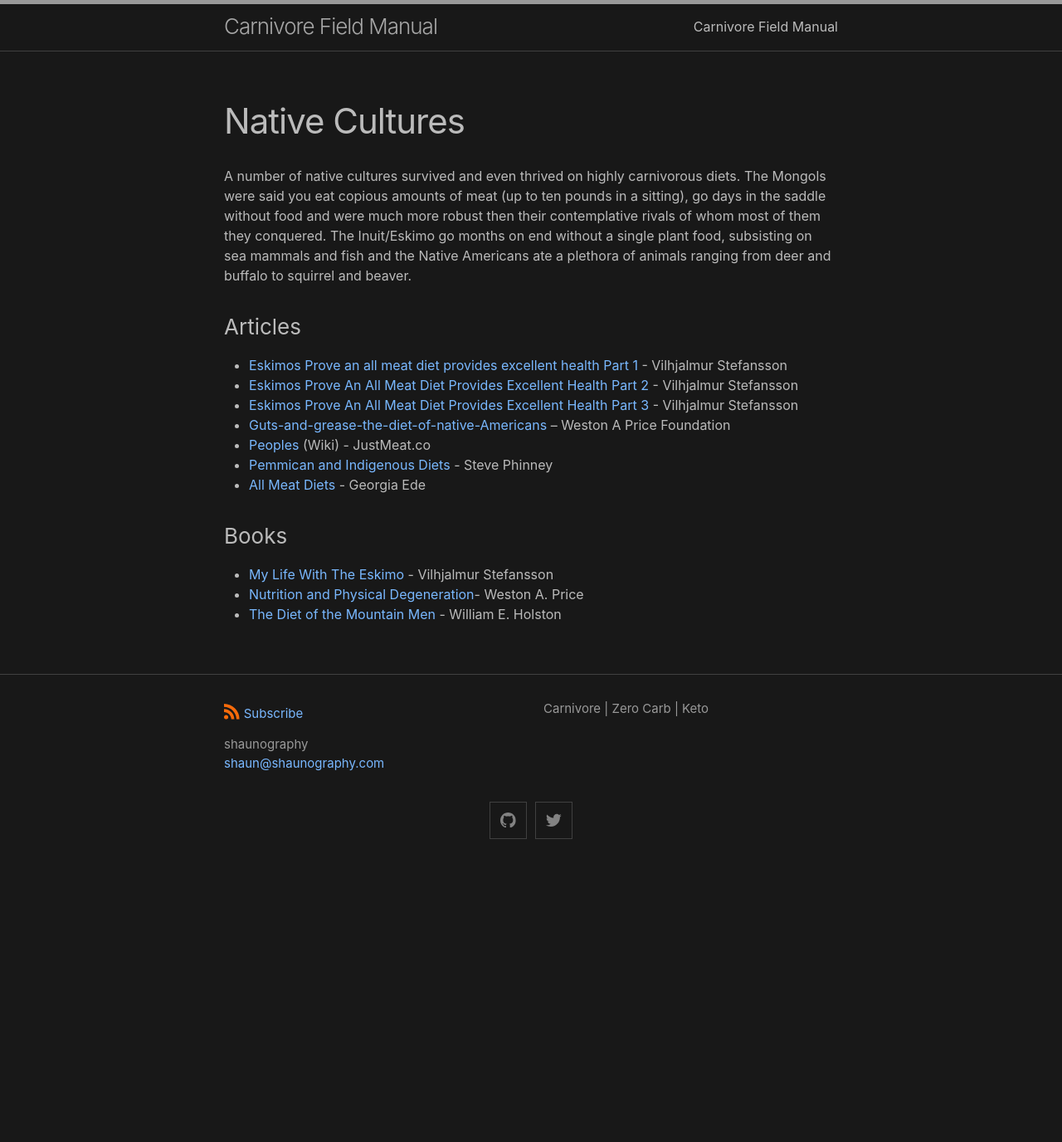
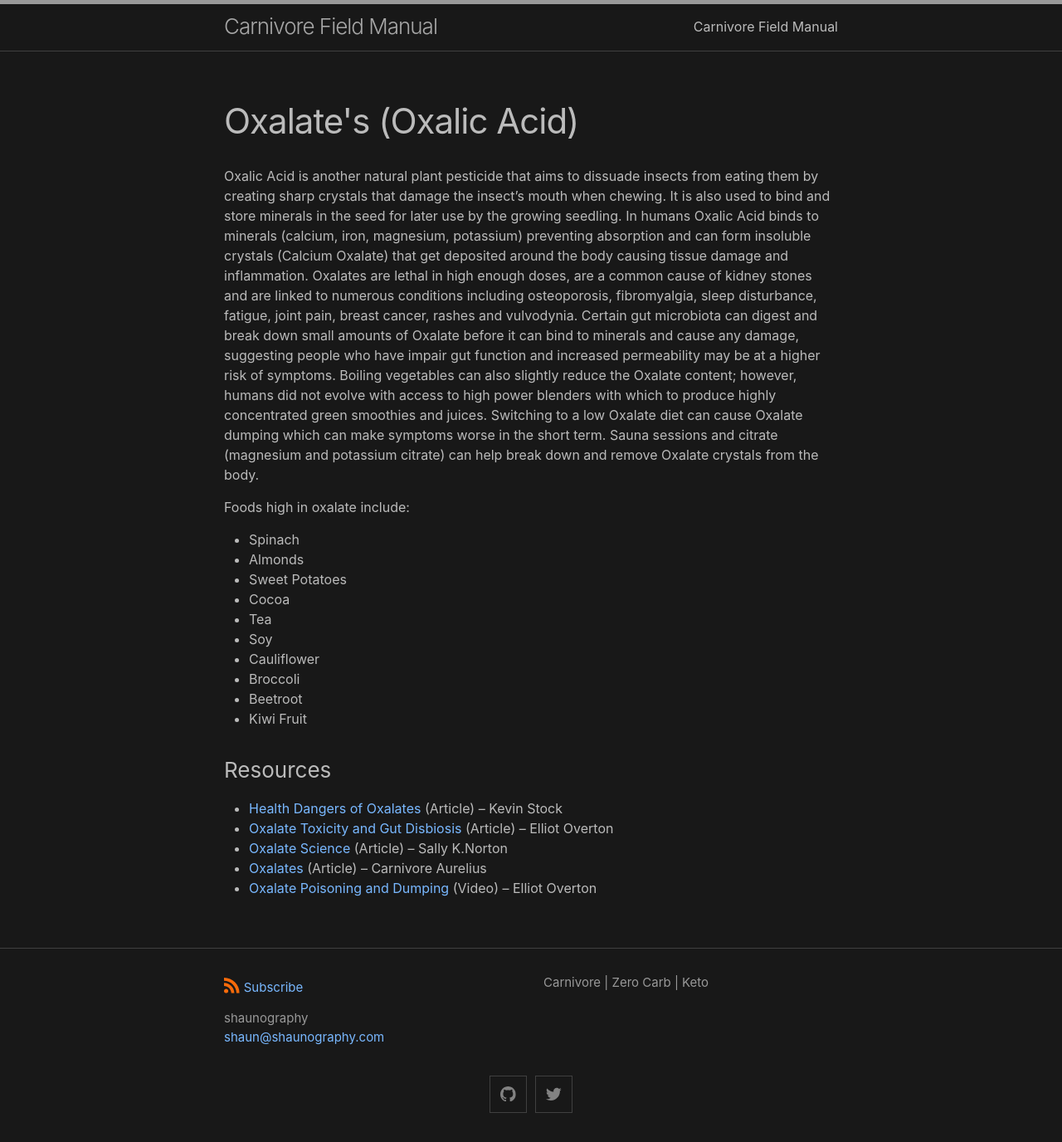
Before and after one commit to shaunography/carnivore, a Jekyll site: the page built from page.html, in a window 1280 px wide. Shown: the whole page at 83% size. Built offline with Jekyll 4.4.1, drawn with Linux system fonts in a browser that asks for light colours; before the commit the page ends 1046 px from its top, so only the background shows below that.

```diff
--- /dev/null
+++ b/oxalates.md
@@ -0,0 +1,28 @@
+---
+permalink: /oxalates
+layout: page
+title: "Oxalate's (Oxalic Acid)"
+---
+Oxalic Acid is another natural plant pesticide that aims to dissuade insects from eating them by creating sharp crystals that damage the insect’s mouth when chewing. It is also used to bind and store minerals in the seed for later use by the growing seedling.
+In humans Oxalic Acid binds to minerals (calcium, iron, magnesium, potassium) preventing absorption and can form insoluble crystals (Calcium Oxalate) that get deposited around the body causing tissue damage and inflammation. Oxalates are lethal in high enough doses, are a common cause of kidney stones and are linked to numerous conditions including osteoporosis, fibromyalgia, sleep disturbance, fatigue, joint pain, breast cancer, rashes and vulvodynia.
+Certain gut microbiota can digest and break down small amounts of Oxalate before it can bind to minerals and cause any damage, suggesting people who have impair gut function and increased permeability may be at a higher risk of symptoms. Boiling vegetables can also slightly reduce the Oxalate content; however, humans did not evolve with access to high power blenders with which to produce highly concentrated green smoothies and juices.
+Switching to a low Oxalate diet can cause Oxalate dumping which can make symptoms worse in the short term. Sauna sessions and citrate (magnesium and potassium citrate) can help break down and remove Oxalate crystals from the body.
+
+Foods high in oxalate include:
+- Spinach
+- Almonds
+- Sweet Potatoes
+- Cocoa
+- Tea
+- Soy
+- Cauliflower
+- Broccoli
+- Beetroot
+- Kiwi Fruit
+
+### Resources
+- [Health Dangers of Oxalates](https://www.kevinstock.io/health/health-dangers-of-oxalates/) (Article) – Kevin Stock
+- [Oxalate Toxicity and Gut Disbiosis](https://www.eonutrition.co.uk/post/sulfate-v-an-introduction-to-oxalate-toxicity-gut-dysbiosis) (Article) – Elliot Overton
+- [Oxalate Science](https://sallyknorton.com/oxalate-science/) (Article) – Sally K.Norton
+- [Oxalates](https://carnivoreaurelius.com/oxalates/) (Article) – Carnivore Aurelius
+- [Oxalate Poisoning and Dumping](https://www.youtube.com/watch?v=RdFOSBwFTaM) (Video) – Elliot Overton
```
Also changed, not shown: fibre.md (added, +24 -0 lines), glycoalkaloids.md (added, +27 -0 lines), grains_nuts_seeds_legumes.md (added, +13 -0 lines), index.md (+10 -10 lines), isothiocyanates.md (added, +25 -0 lines), lectins.md (added, +44 -0 lines), more.md (added, +11 -0 lines), phytates.md (added, +18 -0 lines), polyphenols.md (added, +26 -0 lines), salicylates.md (added, +21 -0 lines).
